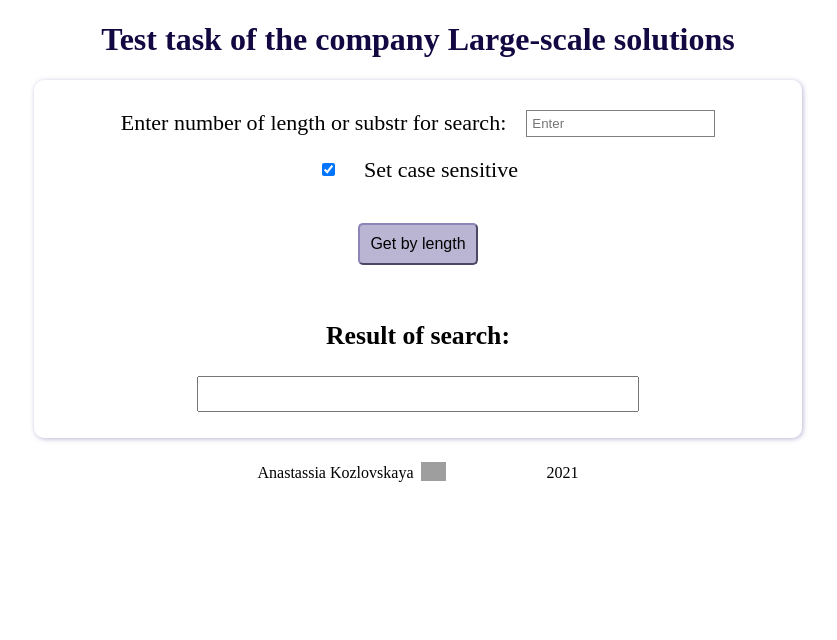
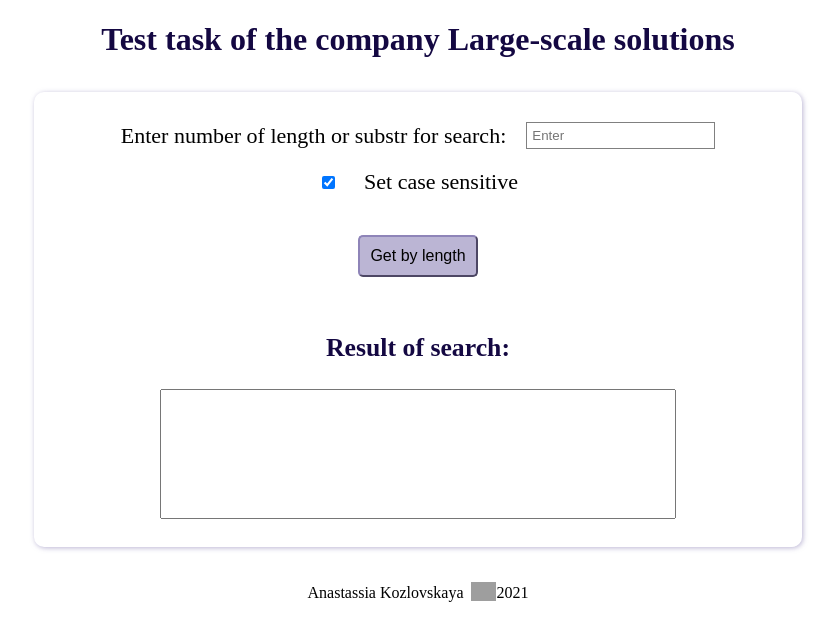
Before and after one commit to Kkasya/mrsoft, a React (Create React App) app: page / in a window 1280 px wide. Shown: the top 640 px of the page, without its empty margins (222-1059 px from the left). Built offline with nearby package versions, Linux system fonts and the light colour scheme; no server answers; grey boxes are pictures that could not be loaded.

Commit message:
feat: get data from http

```diff
--- /dev/null
+++ b/src/common/words.js
@@ -0,0 +1,14 @@
+import {data} from "./data.json";
+
+const getData = async () => {
+	const proxyUrl = 'https://cors-anywhere.herokuapp.com/';
+	const	targetUrl = 'http://www.mrsoft.by/data.json';
+	const res = await fetch(proxyUrl + targetUrl);
+	if (!res.ok) {
+		return data;
+	}
+
+	return await res.json();
+};
+
+export {getData};
--- a/src/components/app/App.scss
+++ b/src/components/app/App.scss
@@ -1,6 +1,9 @@
 body {
   margin: 0;
   padding: 0;
+  display: flex;
+  flex-direction: column;
+  height: 100vh;
   & > * {
     box-sizing: border-box;
   }
@@ -12,7 +15,7 @@ h1 {
 }
 
 header {
-  height: 70px;
+  min-height: 20%;
   text-align: center;
 }
 
@@ -24,7 +27,7 @@ p {
   display: flex;
   flex-direction: column;
   height: 100%;
-  flex-grow: 1;
+  //flex-grow: 1;
   justify-content: space-between;
   padding: 0 20%;
 }
--- a/src/components/footer/footer.js
+++ b/src/components/footer/footer.js
@@ -3,7 +3,7 @@ import React from 'react';
 const Footer = () => {
 
 	return (
-		<div className='footer' >
+		<footer >
 			<div className='footer__developer'>
 				<span >Anastassia Kozlovskaya</span >
 				<span >
@@ -15,7 +15,7 @@ const Footer = () => {
 				</span >
 			</div >
 			<span >2021</span >
-		</div >
+		</footer >
 	);
 };
 
--- a/src/components/footer/footer.scss
+++ b/src/components/footer/footer.scss
@@ -1,21 +1,19 @@
-.footer {
-  height: 70px;
+footer {
+  min-height: 20%;
   display: flex;
   font-size: 16px;
   justify-content: center;
   align-items: center;
-
-  &__developer {
-    display: flex;
-    align-items: center;
-
-    &-icon {
-      width: 25px;
-      margin-left: 0.5rem;
-    }
   }
 
-  & > * {
-    padding: 50px;
+
+
+.footer__developer {
+  display: flex;
+  align-items: center;
+
+  &-icon {
+    width: 25px;
+    margin-left: 0.5rem;
   }
 }
--- a/src/components/header/header.js
+++ b/src/components/header/header.js
@@ -2,9 +2,11 @@ import React from 'react';
 
 const Header = () => {
 	return (
-		<h1 >
-			Test task of the company Large-scale solutions
-		</h1 >
+		<header >
+			<h1 >
+				Test task of the company Large-scale solutions
+			</h1 >
+		</header >
 	);
 };
 
--- a/src/components/main/main.js
+++ b/src/components/main/main.js
@@ -1,46 +1,21 @@
-import React, {useState} from 'react';
+import React, {useState, useEffect} from 'react';
 import {Input} from "./input";
 import {Checkbox} from "./checkbox";
 import {Search} from "./search";
 import {Result} from "./result";
-//import {data} from "../../common/data.json";
+import {getData} from "../../common/words";
 
 const Main = () => {
 		const [searchTerm, setSearchTerm] = useState('');
 		const [result, setResult] = useState('');
 		const [sensitive, setSensitive] = useState(true);
+		const [data, setData] = useState([]);
 
-		const getData = async () => {
-			let res;
-		//	const res = await fetch('http://www.mrsoft.by/data.json').json;
-			let response = await fetch('http://www.mrsoft.by/data.json', { mode: 'no-cors'});
-			//
-			// if (response.ok) { // если HTTP-статус в диапазоне 200-299
-			// 									 // получаем тело ответа (см. про этот метод ниже)
-			// 	res = await response.json();
-			// } else {
-			// 	alert("Ошибка HTTP: " + response.status);
-			// }
-			// console.log(await res)
-
-			const proxyUrl = 'https://robwu.nl/cors-anywhere.html/',
-				targetUrl = 'http://www.mrsoft.by/data.json'
-			fetch(proxyUrl + targetUrl)
-				.then(blob => blob.json())
-				.then(data => {
-					console.table(data);
-					//document.querySelector("pre").innerHTML = JSON.stringify(data, null, 2);
-					return data;
-				})
-				.catch(e => {
-					console.log(e);
-					return e;
-				});
-
-			//return res;
-		};
-
-		const data = getData();
+		 useEffect(() => {
+			 getData().then((res) => {
+				 setData(res.data);
+			 });
+		 }, []);
 
 		const searchBySbtr = () => {
 			if (sensitive){
--- a/src/components/main/main.scss
+++ b/src/components/main/main.scss
@@ -1,7 +1,7 @@
 main {
   text-align: center;
   font-size: 22px;
-  min-height: 60%;
+  min-height: 90%;
   box-shadow: 1px 1px 5px rgba(142, 132, 184, 0.6);
   border-radius: 10px;
   padding: 20px;
--- a/src/components/main/result/result.scss
+++ b/src/components/main/result/result.scss
@@ -1,5 +1,9 @@
 textarea {
-  width: 60%;
-  height: 20%;
+  width: 70%;
+  height: 30%;
   resize: none;
 }
+
+h3 {
+  color: #140842;
+}
```
